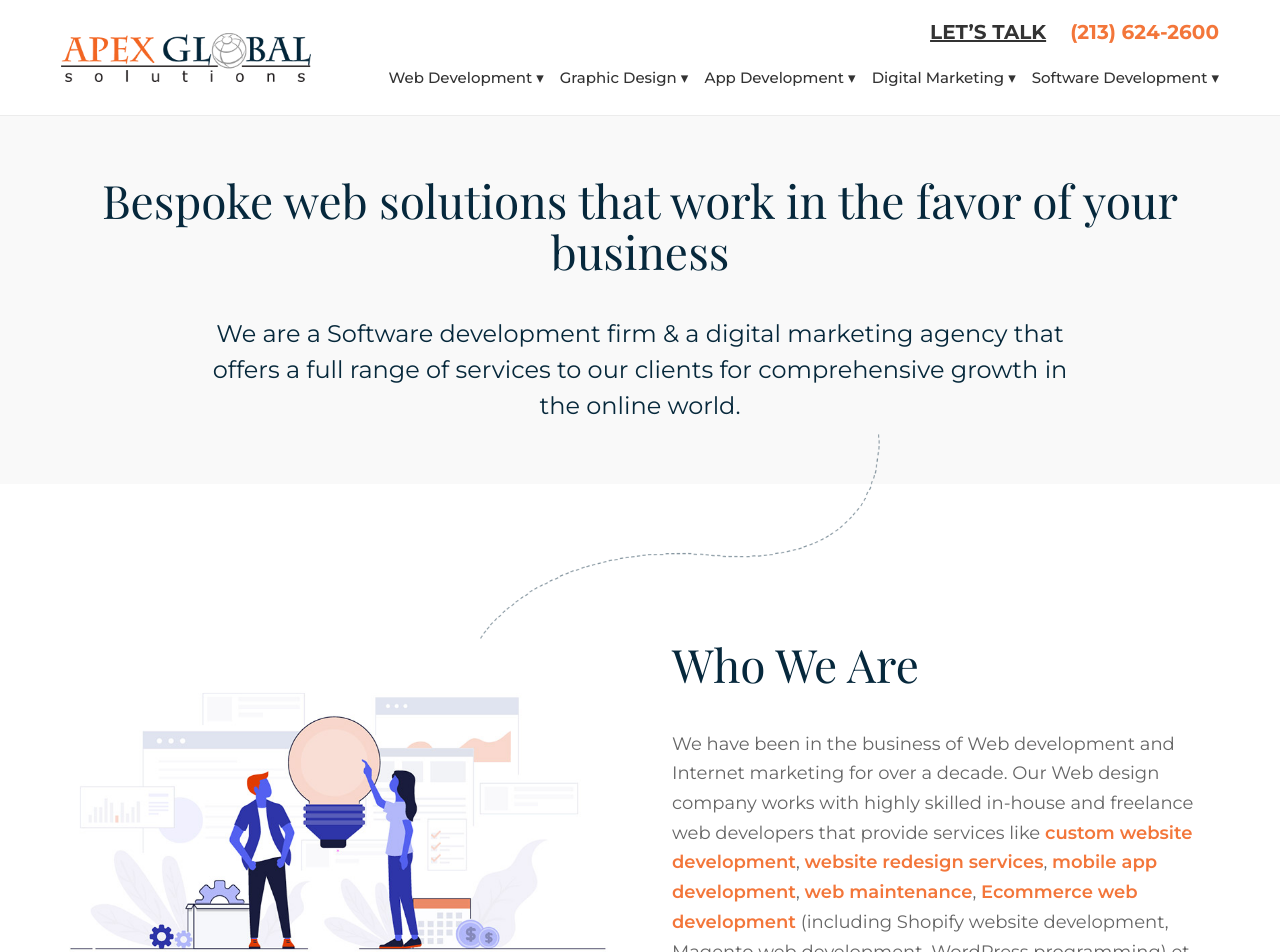
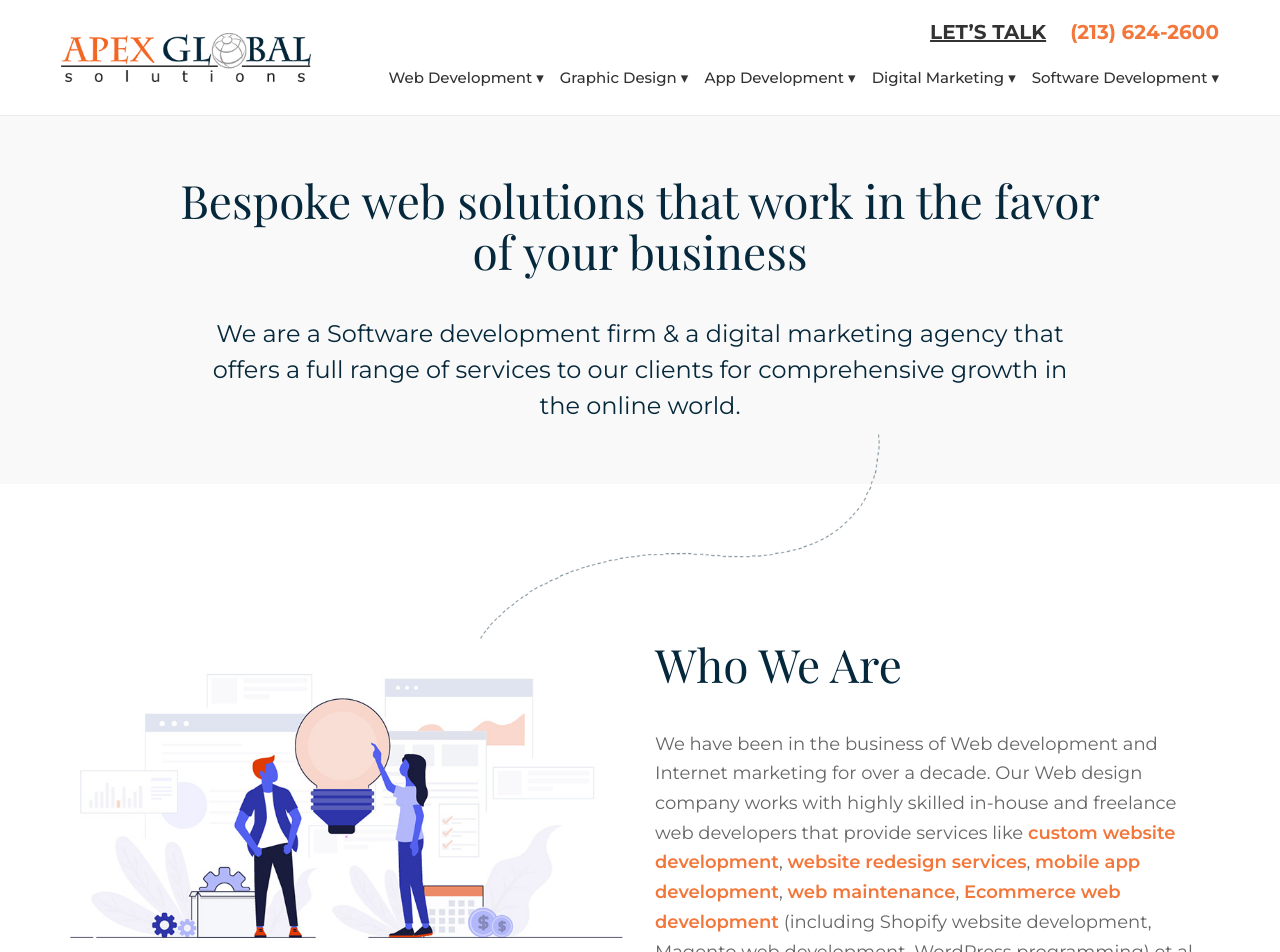
Before and after one commit to haresh-contactapex/ags-us-nextjs, a Next.js app: page /who-we-are in a window 1280 px wide. Shown: the top 952 px of the page. Built offline with nearby package versions, Linux system fonts and the light colour scheme.

Commit message:
Who We Are Page Missing Icon Fix

```diff
--- a/app/globals.css
+++ b/app/globals.css
@@ -31,9 +31,11 @@
 }
 
 @layer base {
+
   button {
     @apply cursor-pointer;
   }
+
 }
 
 @layer components {
@@ -153,6 +155,17 @@
   img {
     @apply max-w-[100%];
   }
+
+  .check-list {
+    @apply list-image-[url(/images/check.png)];
+  }
+  .check-list2 {
+    @apply list-image-[url(/images/check2.png)];
+  }
+
+
+
+
 }
 
 body {
--- a/app/who-we-are/page.jsx
+++ b/app/who-we-are/page.jsx
@@ -18,7 +18,7 @@ export default function AboutPage() {
       <section className="bg-[#f9f9f9] py-[40px] lg:py-[60px]">
         <div className="space-y-24 px-6 MainContainer">
           <div className="aos-init aos-animate" data-aos="fade-left">
-            <h2 className="mb-10 font-playfairdisplay font-normal text-[36px] lg:text-[46px] 2xl:text-[46px] text-center leading-[1.2] lg:leading-[1.1] 2xl:leading-[1]">
+            <h2 className="mb-10 font-playfairdisplay font-normal text-[36px] lg:text-[46px] 2xl:text-[46px] text-center leading-[1.2] lg:leading-[1.1] 2xl:leading-[1] mx-auto max-w-[940px]">
               Bespoke web solutions that work in the favor of your business
             </h2>
             <p className="mx-auto max-w-[900px] text-[#06283b] text-[18px] lg:text-[24px] text-center leading-[1.5]">
@@ -40,9 +40,9 @@ export default function AboutPage() {
       />
       <section className="py-[40px] lg:py-[60px]">
         <div className="space-y-24 px-6 MainContainer">
-          <div className="items-center gap-[20px] md:gap-16 grid md:grid-cols-2">
+          <div className="items-center gap-[20px] md:gap-[30px] grid md:grid-cols-2">
             <Image
-              className="mx-auto 2xl:max-w-[600px] aos-init aos-animate"
+              className="mx-auto aos-init aos-animate w-[100%] "
               data-aos="fade-left"
               src={bannerPosterImage}
               alt="Who We Are"
```
Lines whose indentation alone changed are shown as unchanged.
